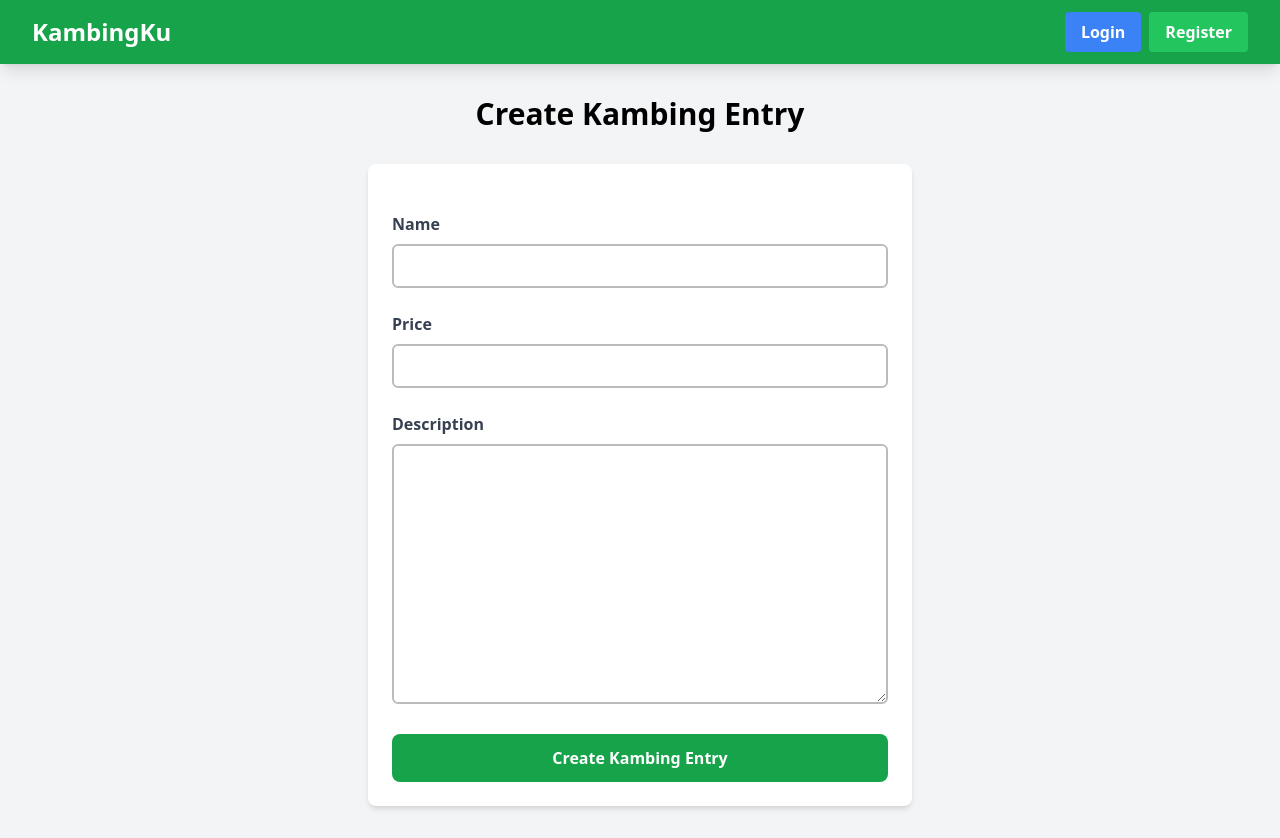
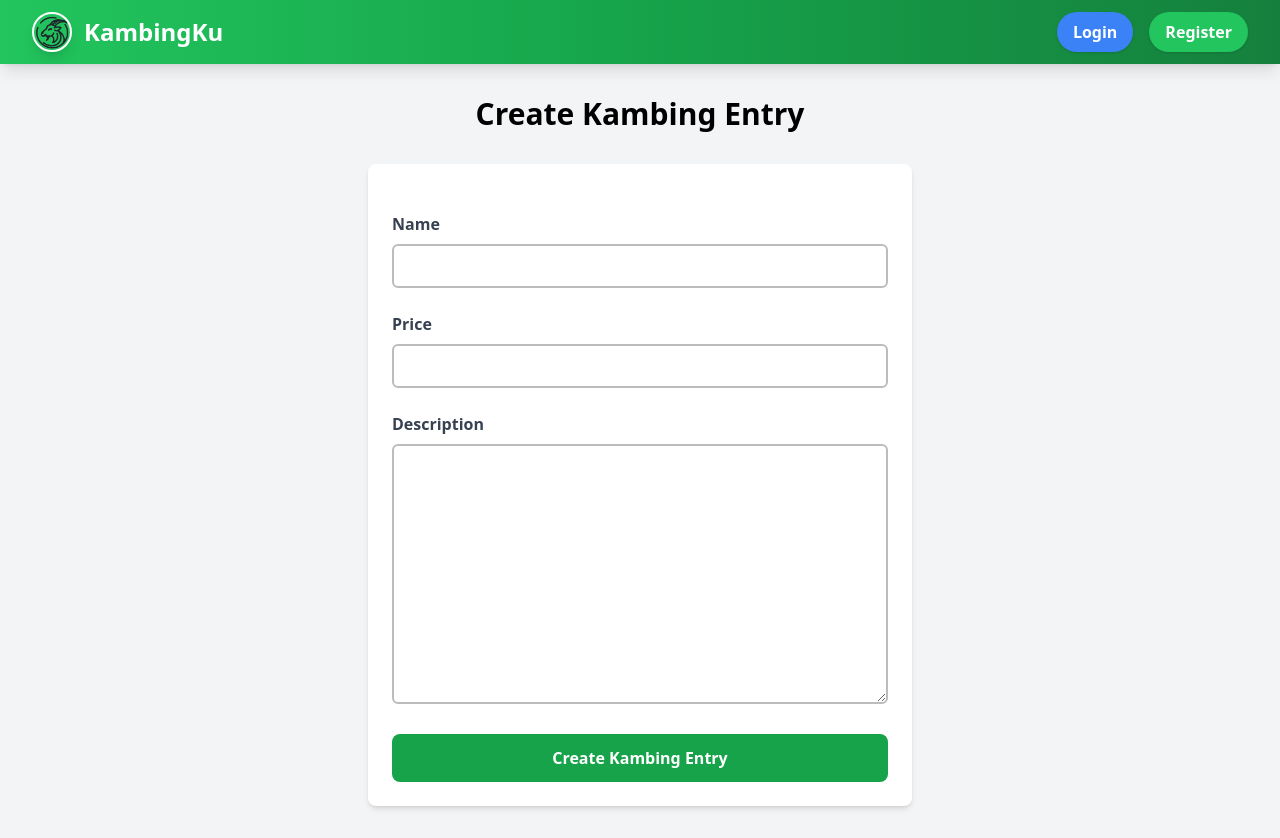
Before and after one commit to Malvin0902/kambing-ku, a Django app: page /create-kambing-entry in a window 1280 px wide. Run offline with Django 5.2, Linux system fonts and the light colour scheme; some libraries are stand-ins or nearby versions.

Commit message:
add logo

```diff
--- a/templates/navbar.html
+++ b/templates/navbar.html
@@ -1,26 +1,29 @@
-<nav class="bg-green-600 shadow-lg fixed top-0 left-0 z-40 w-screen">
+{% load static %}
+<nav class="bg-gradient-to-r from-green-500 via-green-600 to-green-700 shadow-lg fixed top-0 left-0 z-40 w-screen">
   <div class="max-w-7xl mx-auto px-4 sm:px-6 lg:px-8">
     <div class="flex items-center justify-between h-16">
       <div class="flex items-center">
-          <h1 class="text-2xl font-bold text-center text-white">KambingKu</h1>
+        <!-- Add the logo next to the text -->
+        <img src="{% static 'image/logo_kambing.png' %}" alt="Logo Kambing" class="w-10 h-10 mr-3 rounded-full shadow-lg border-2 border-white">
+        <h1 class="text-2xl font-bold text-white">KambingKu</h1>
       </div>
-        <div class="hidden md:flex items-center">
+      <div class="hidden md:flex items-center space-x-4">
         {% if user.is_authenticated %}
-            <span class="text-gray-300 mr-4">Welcome, {{ user.username }}</span>
-            <a href="{% url 'main:logout' %}" class="text-center bg-red-500 hover:bg-red-600 text-white font-bold py-2 px-4 rounded transition duration-300">
+          <span class="text-white">Welcome, {{ user.username }}</span>
+          <a href="{% url 'main:logout' %}" class="bg-red-500 hover:bg-red-600 text-white font-bold py-2 px-4 rounded-full shadow transition duration-300">
             Logout
           </a>
         {% else %}
-            <a href="{% url 'main:login' %}" class="text-center bg-blue-500 hover:bg-blue-600 text-white font-bold py-2 px-4 rounded transition duration-300 mr-2">
+          <a href="{% url 'main:login' %}" class="bg-blue-500 hover:bg-blue-600 text-white font-bold py-2 px-4 rounded-full shadow transition duration-300">
             Login
           </a>
-            <a href="{% url 'main:register' %}" class="text-center bg-green-500 hover:bg-green-600 text-white font-bold py-2 px-4 rounded transition duration-300">
+          <a href="{% url 'main:register' %}" class="bg-green-500 hover:bg-green-600 text-white font-bold py-2 px-4 rounded-full shadow transition duration-300">
             Register
           </a>
         {% endif %}
       </div>
       <div class="md:hidden flex items-center">
-          <button class="mobile-menu-button">
+        <button class="mobile-menu-button focus:outline-none">
           <svg class="w-6 h-6 text-white" fill="none" stroke-linecap="round" stroke-linejoin="round" stroke-width="2" viewBox="0 0 24 24" stroke="currentColor">
             <path d="M4 6h16M4 12h16M4 18h16"></path>
           </svg>
@@ -29,18 +32,18 @@
     </div>
   </div>
   <!-- Mobile menu -->
-    <div class="mobile-menu hidden md:hidden  px-4 w-full md:max-w-full">
-      <div class="pt-2 pb-3 space-y-1 mx-auto">
+  <div class="mobile-menu hidden md:hidden bg-green-600 w-full px-4 py-4 rounded-lg shadow-lg">
+    <div class="space-y-2">
       {% if user.is_authenticated %}
-          <span class="block text-gray-300 px-3 py-2">Welcome, {{ user.username }}</span>
-          <a href="{% url 'main:logout' %}" class="block text-center bg-red-500 hover:bg-red-600 text-white font-bold py-2 px-4 rounded transition duration-300">
+        <span class="block text-white px-3 py-2">Welcome, {{ user.username }}</span>
+        <a href="{% url 'main:logout' %}" class="block text-center bg-red-500 hover:bg-red-600 text-white font-bold py-2 px-4 rounded-full shadow transition duration-300">
           Logout
         </a>
       {% else %}
-          <a href="{% url 'main:login' %}" class="block text-center bg-blue-500 hover:bg-blue-600 text-white font-bold py-2 px-4 rounded transition duration-300 mb-2">
+        <a href="{% url 'main:login' %}" class="block text-center bg-blue-500 hover:bg-blue-600 text-white font-bold py-2 px-4 rounded-full shadow transition duration-300">
           Login
         </a>
-          <a href="{% url 'main:register' %}" class="block text-center bg-green-500 hover:bg-green-600 text-white font-bold py-2 px-4 rounded transition duration-300">
+        <a href="{% url 'main:register' %}" class="block text-center bg-green-500 hover:bg-green-600 text-white font-bold py-2 px-4 rounded-full shadow transition duration-300">
           Register
         </a>
       {% endif %}
```
Also changed, not shown: main/templates/login.html (+5 -2 lines), static/image/logo_kambing.png (added). Lines whose indentation alone changed are shown as unchanged.
